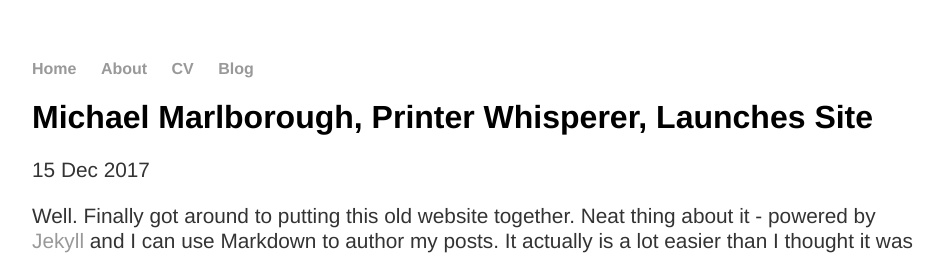
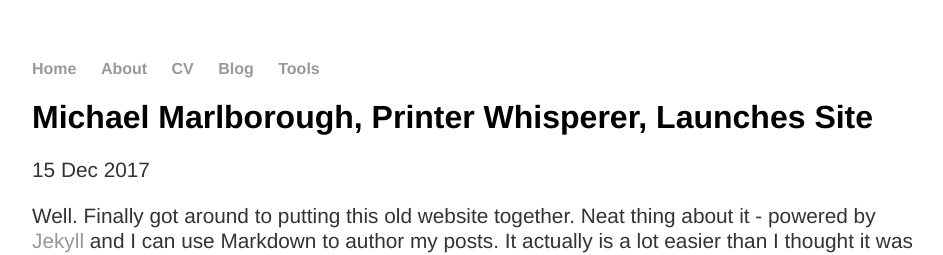
Before and after one commit to MichaelKLAU/michaelklau.github.io, a Jekyll site: the page built from _posts/2017-12-15-michael-marlborough-printer-whisperer-site-launched.md, in a window 1280 px wide. Shown: the top 255 px of the page, without its empty margins (160-1103 px from the left). Built offline with Jekyll 4.4.1, drawn with Linux system fonts in a browser that asks for light colours.

Commit message:
Update default.html

```diff
--- a/_layouts/default.html
+++ b/_layouts/default.html
@@ -12,7 +12,8 @@
 		        	<li><a href="/about">About</a></li>
 	        		<li><a href="/cv">CV</a></li>
 	        		<li><a href="/blog">Blog</a></li>
-	    		</ul>
+	        		<li><a href="/tools">Tools</a></li>
+			</ul>
 			</nav>
 			<div class="container">
 
```
